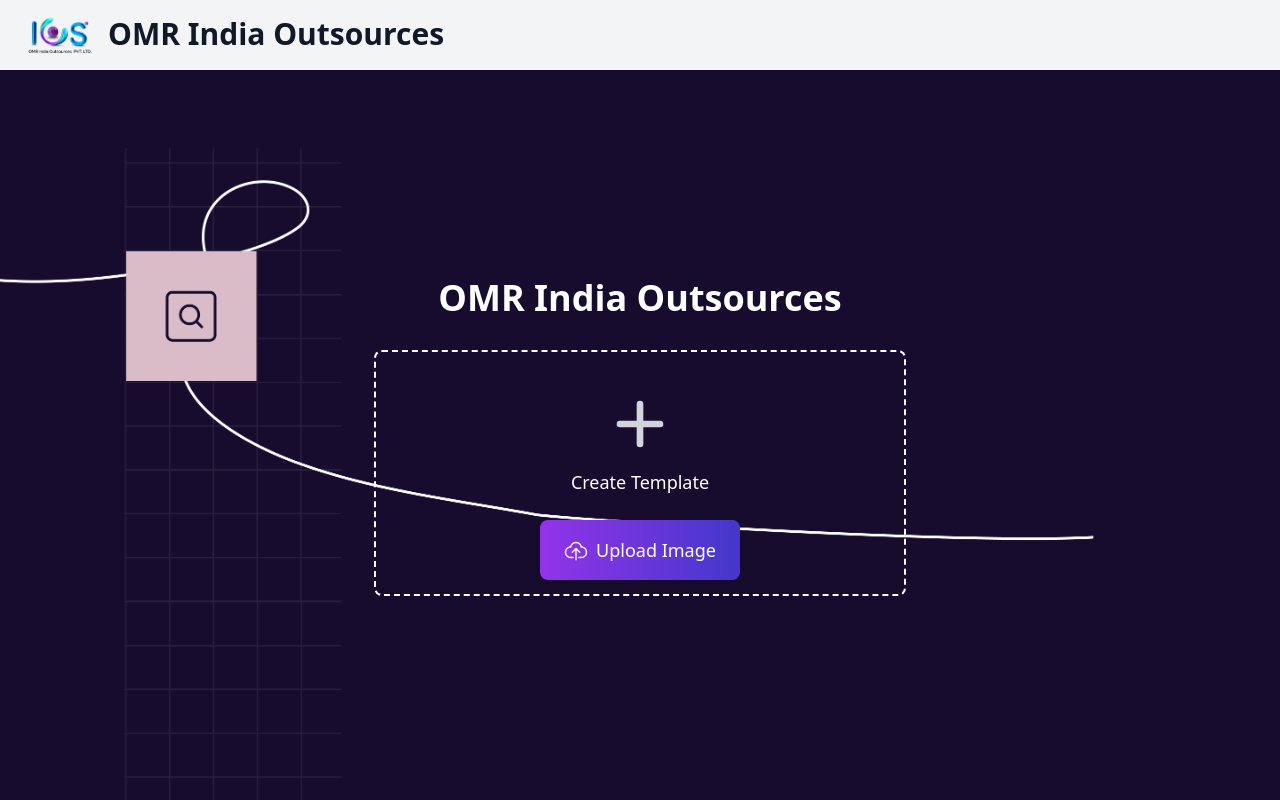
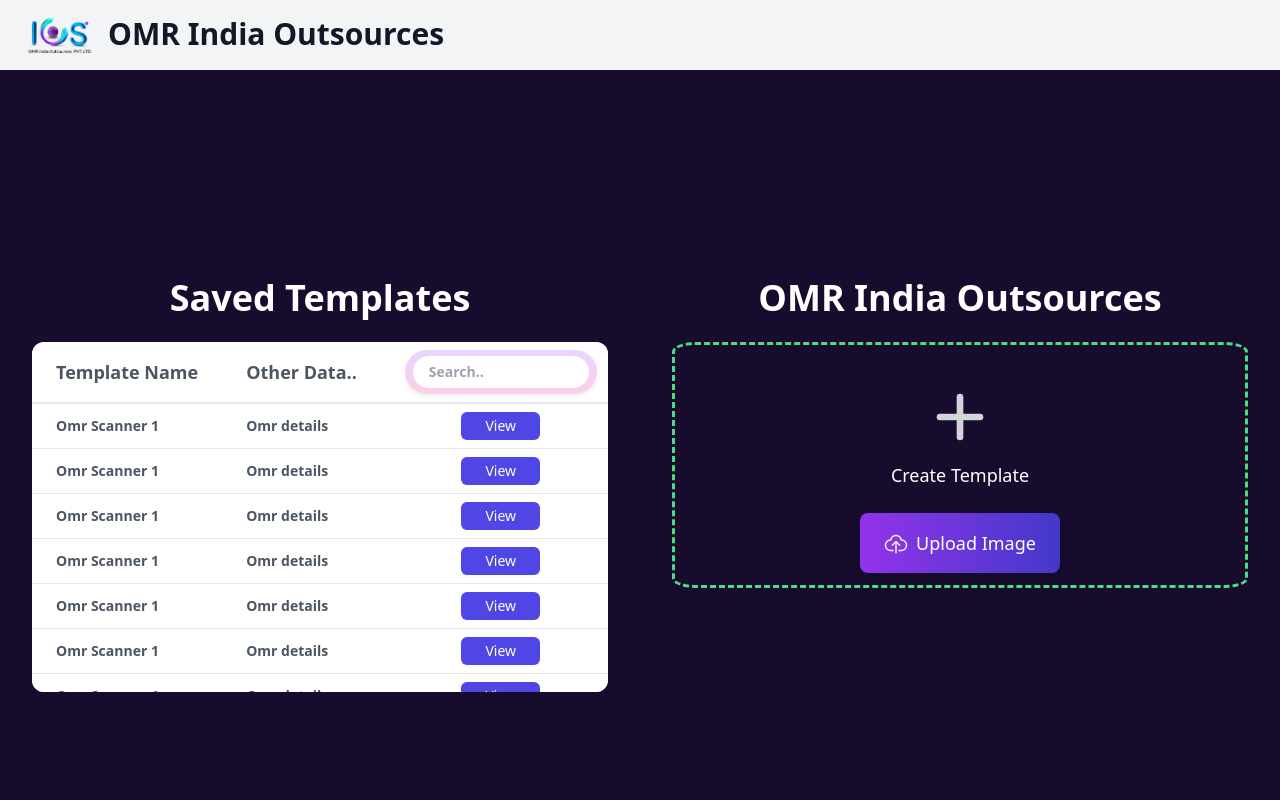
Before and after one commit to Jaygupta23/ImageCropper, a React (Create React App) app: page / in a window 1280 px wide. Shown: the top 800 px of the page. Built offline with nearby package versions, Linux system fonts and the light colour scheme.

Commit message:
table done

```diff
--- a/src/App.css
+++ b/src/App.css
@@ -1,8 +1,8 @@
 .bgImage {
   background-image: url(./assets/homepage.png);
-  background-position: 50% 0;
+  background-position: 50% 0%;
   background-size: cover;
-  height: auto;
+  height: 100vh;
 }
 
 
--- a/src/components/Csv-Zip/Csv_ZipFolder.jsx
+++ b/src/components/Csv-Zip/Csv_ZipFolder.jsx
@@ -3,7 +3,7 @@
 const Csv_ZipFolder = () => {
   return (
     <>
-      <div className="flex justify-center gap-5 h-[90vh] my-5 pt-3">
+      <div className="flex justify-center gap-5 h-[90vh] my-5 pt-4">
         <div className="me-5 max-w-xl border-4 border-dashed h-[50%] w-[25%] p-8 text-center shadow-lg shadow-blue-400" style={{borderColor: "skyblue", borderRadius: "60px"}}>
           <img
             src={UploadFile}
--- a/src/components/ImageUploader/ImageUploader.js
+++ b/src/components/ImageUploader/ImageUploader.js
@@ -25,28 +25,183 @@
 
   return (
     <div>
-      <section class="bgImage">
-        <div class="mx-auto max-w-screen-sm px-4 py-12 lg:flex lg:h-screen lg:items-center flex-col">
-          <div className="mt-40">
-            <h1 className="text-white text-4xl mb-8 font-bold">
+      <section
+        className=" xl:flex justify-evenly h-screen"
+        style={{ backgroundColor: "#180C2E" }}
+      >
+        <div className="mx-auto max-w-screen-sm px-4 py-12 lg:flex lg:items-center flex-col">
+          <div className="mt-10 xl:mt-40">
+            <h1 className="text-white text-center text-4xl mb-4 font-bold">
+              Saved Templates
+            </h1>
+          </div>
+
+          <div className="h-[350px] overflow-hidden lg:w-[36rem] rounded-xl bg-white">
+          <table className=" min-w-full divide-y-2 divide-gray-200 bg-white text-sm rounded-xl">
+              <thead className="ltr:text-left rtl:text-right text-lg font-semibold">
+                <tr>
+                  <th className="whitespace-nowrap px-4 py-3  text-gray-600 ">
+                    Template Name
+                  </th>
+                  <th className="whitespace-nowrap px-4  py-2  text-gray-600">
+                    Other Data..
+                  </th>
+
+                  <th className="px-4 py-2">
+                    <div className="InputContainer w-48 h-11 flex items-center justify-center bg-gradient-to-b from-purple-200 to-pink-200 rounded-full overflow-hidden cursor-pointer shadow-sm">
+                      <input
+                        placeholder="Search.."
+                        id="input"
+                        className="w-44 h-8 bg-white border-none outline-none rounded-full pl-4 text-sm text-gray-700"
+                        name="text"
+                        type="text"
+                      />
+                    </div>
+                  </th>
+                </tr>
+              </thead>
+              <tbody className="divide-y divide-gray-200 text-md font-semibold text-gray-600 overflow-y-scroll overflow-x-hidden h-[100%]">
+
+                <tr>
+                  <td className="whitespace-nowrap px-4 py-2 ">
+                    Omr Scanner 1
+                  </td>
+                  <td className="whitespace-nowrap px-4 py-2 ">Omr details</td>
+                  <td className="whitespace-nowrap px-4 py-2 text-center">
+                    <a
+                      href="#"
+                      className="inline-block rounded bg-indigo-600  text-md px-4 py-1 font-medium text-white hover:bg-indigo-700"
+                    >
+                      View
+                    </a>
+                  </td>
+                </tr>
+                <tr>
+                  <td className="whitespace-nowrap px-4 py-2 ">
+                    Omr Scanner 1
+                  </td>
+                  <td className="whitespace-nowrap px-4 py-2 ">Omr details</td>
+                  <td className="whitespace-nowrap px-4 py-2 text-center">
+                    <a
+                      href="#"
+                      className="inline-block rounded bg-indigo-600  text-md px-4 py-1 font-medium text-white hover:bg-indigo-700"
+                    >
+                      View
+                    </a>
+                  </td>
+                </tr>
+                <tr>
+                  <td className="whitespace-nowrap px-4 py-2 ">
+                    Omr Scanner 1
+                  </td>
+                  <td className="whitespace-nowrap px-4 py-2 ">Omr details</td>
+                  <td className="whitespace-nowrap px-4 py-2 text-center">
+                    <a
+                      href="#"
+                      className="inline-block rounded bg-indigo-600  text-md px-4 py-1 font-medium text-white hover:bg-indigo-700"
+                    >
+                      View
+                    </a>
+                  </td>
+                </tr>
+                <tr>
+                  <td className="whitespace-nowrap px-4 py-2 ">
+                    Omr Scanner 1
+                  </td>
+                  <td className="whitespace-nowrap px-4 py-2 ">Omr details</td>
+                  <td className="whitespace-nowrap px-4 py-2 text-center">
+                    <a
+                      href="#"
+                      className="inline-block rounded bg-indigo-600  text-md px-4 py-1 font-medium text-white hover:bg-indigo-700"
+                    >
+                      View
+                    </a>
+                  </td>
+                </tr>
+                <tr>
+                  <td className="whitespace-nowrap px-4 py-2 ">
+                    Omr Scanner 1
+                  </td>
+                  <td className="whitespace-nowrap px-4 py-2 ">Omr details</td>
+                  <td className="whitespace-nowrap px-4 py-2 text-center">
+                    <a
+                      href="#"
+                      className="inline-block rounded bg-indigo-600  text-md px-4 py-1 font-medium text-white hover:bg-indigo-700"
+                    >
+                      View
+                    </a>
+                  </td>
+                </tr>
+
+                <tr>
+                  <td className="whitespace-nowrap px-4 py-2 ">
+                    Omr Scanner 1
+                  </td>
+                  <td className="whitespace-nowrap px-4 py-2 ">Omr details</td>
+                  <td className="whitespace-nowrap px-4 py-2 text-center">
+                    <a
+                      href="#"
+                      className="inline-block rounded bg-indigo-600  text-md px-4 py-1 font-medium text-white hover:bg-indigo-700"
+                    >
+                      View
+                    </a>
+                  </td>
+                </tr>
+
+
+                <tr>
+                  <td className="whitespace-nowrap px-4 py-2 ">
+                    Omr Scanner 1
+                  </td>
+                  <td className="whitespace-nowrap px-4 py-2 ">Omr details</td>
+                  <td className="whitespace-nowrap px-4 py-2 text-center">
+                    <a
+                      href="#"
+                      className="inline-block rounded bg-indigo-600  text-md px-4 py-1 font-medium text-white hover:bg-indigo-700"
+                    >
+                      View
+                    </a>
+                  </td>
+                </tr>
+                <tr>
+                  <td className="whitespace-nowrap px-4 py-2 ">
+                    Omr Scanner 1
+                  </td>
+                  <td className="whitespace-nowrap px-4 py-2 ">Omr details</td>
+                  <td className="whitespace-nowrap px-4 py-2 text-center">
+                    <a
+                      href="#"
+                      className="inline-block rounded bg-indigo-600 px-4 py-1 text-md font-medium text-white hover:bg-indigo-700"
+                    >
+                      View
+                    </a>
+                  </td>
+                </tr>
+              </tbody>
+            </table>
+          </div>
+        </div>
+        <div className="mx-auto max-w-screen-sm px-4 py-12 lg:flex  lg:items-center flex-col">
+          <div className="mt-10 xl:mt-40">
+            <h1 className="text-white text-center text-4xl mb-4 font-bold">
               OMR India Outsources{" "}
             </h1>
           </div>
-          <div class="mx-auto max-w-xxl border-2 border-dashed  border-white h-[35%] w-[90%] rounded-lg p-8 text-center ">
+          <div className="mx-auto max-w-xxl border-3 rounded-[4%] border-dashed  border-green-400 h-[35%] lg:w-[36rem]  py-8 px-32 text-center">
             <svg
-              class="mx-auto h-20 w-20 text-gray-300"
+              className="mx-auto h-20 w-20 text-gray-300"
               fill="none"
               viewBox="0 0 24 24"
               stroke="currentColor"
             >
               <path
-                stroke-linecap="round"
-                stroke-linejoin="round"
-                stroke-width="2"
+                strokeLinecap="round"
+                strokeLinejoin="round"
+                strokeWidth="2"
                 d="M12 6v6m0 0v6m0-6h6m-6 0H6"
               ></path>
             </svg>
-            <h2 class="mt-1 text-lg font-large text-white mb-6">
+            <h2 className="mt-1 text-lg font-large text-white mb-6">
               Create Template
             </h2>
             <div className="relative flex justify-center">
```
